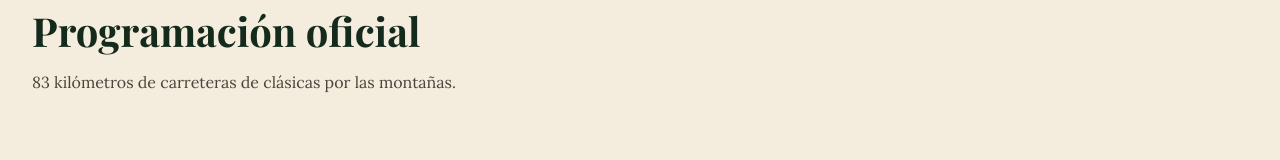
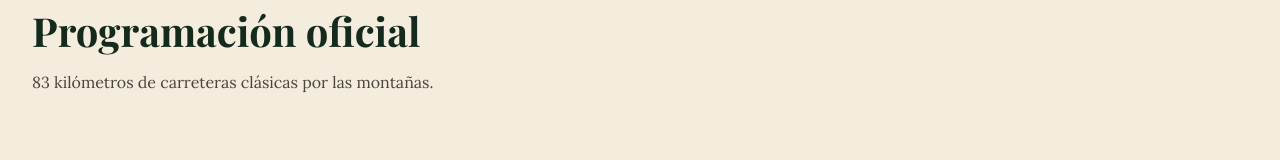
Before and after one commit to donivanovich/RallyClassicMotors, an Angular app: page /itinerario in a window 1280 px wide. Shown: the part 122-282 px from the top of the page. Built offline with nearby package versions, Linux system fonts and the light colour scheme.

Commit message:
fix: itineraty subtitle

```diff
--- a/src/app/pages/itinerary/itinerary.html
+++ b/src/app/pages/itinerary/itinerary.html
@@ -1,7 +1,7 @@
 <section class="section" aria-labelledby="programa-title">
   <p class="section__eyebrow">Sábado 15 de mayo de 2027</p>
   <h1 class="section__title" id="programa-title">Programación oficial</h1>
-  <p class="section__lead">83 kilómetros de carreteras de clásicas por las montañas.</p>
+  <p class="section__lead">83 kilómetros de carreteras clásicas por las montañas.</p>
 
   <div class="itinerary">
     <ol class="timeline">
```
